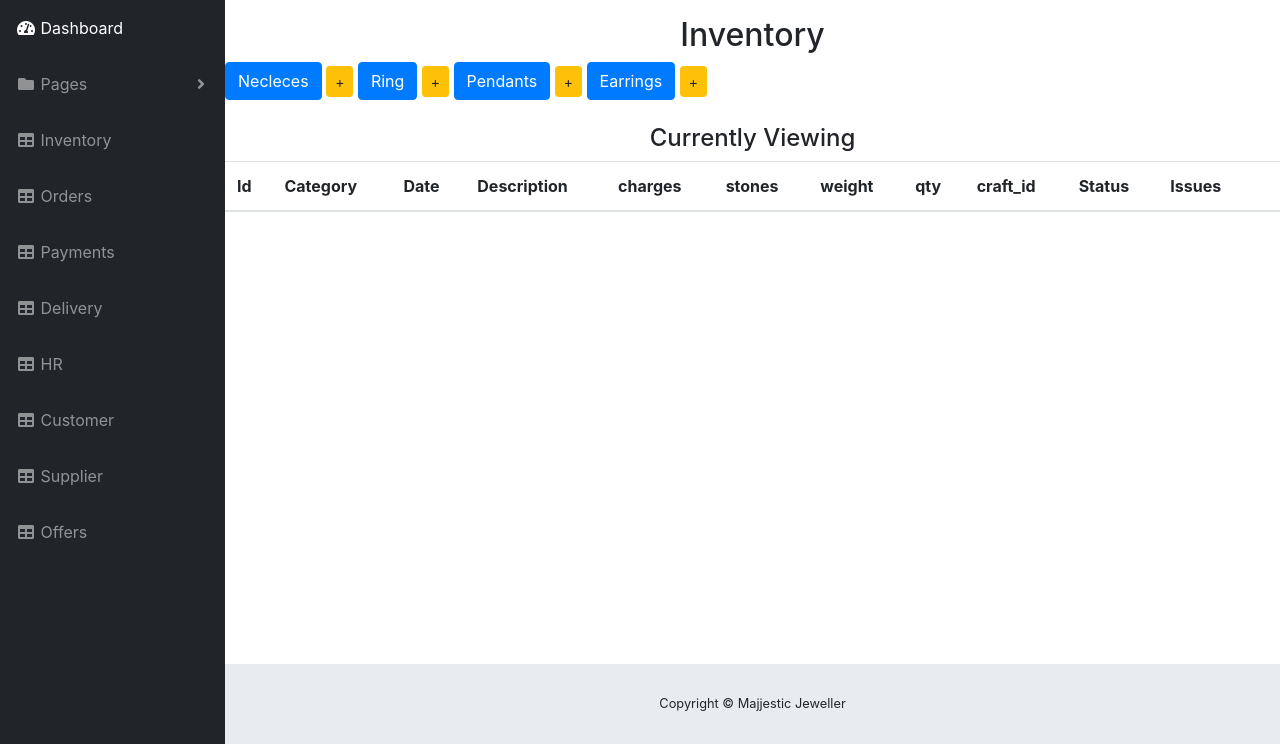
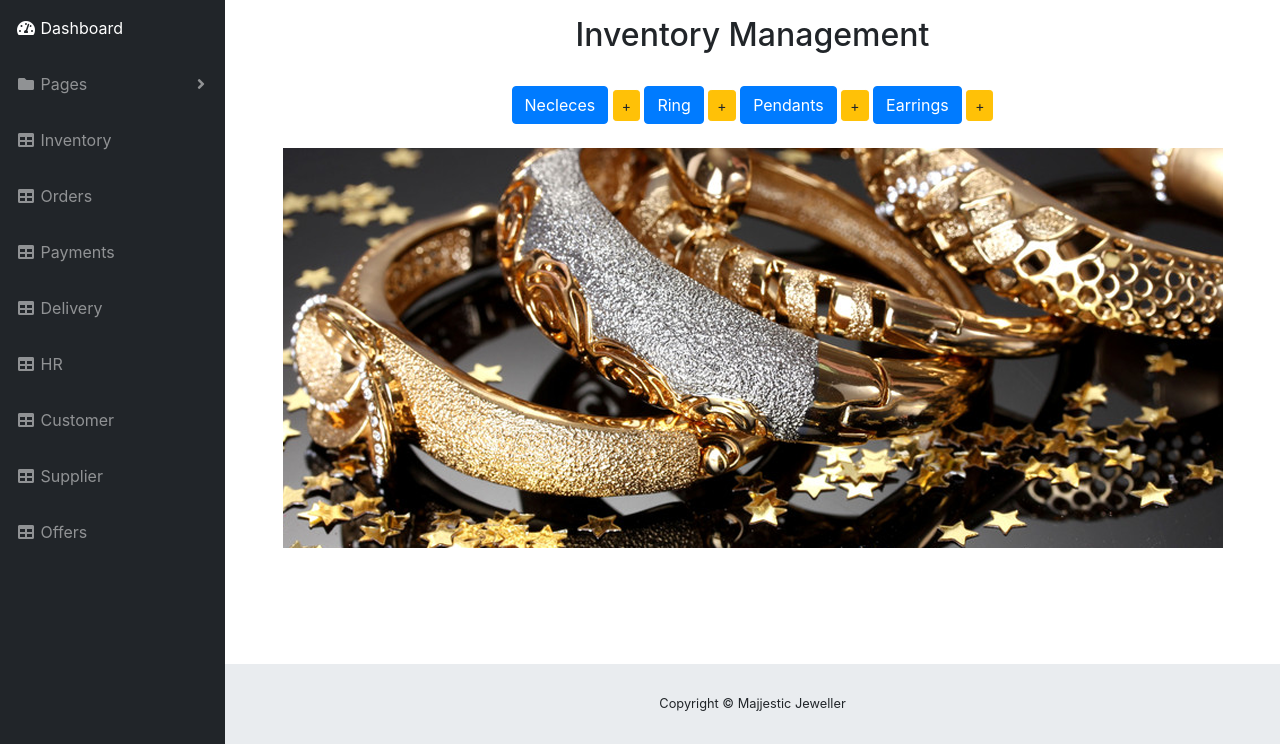
Before and after one commit to isangeeth95/MJsystem, a Django app: page /inventory/ in a window 1280 px wide. Shown: the part 56-800 px from the top of the page. Run offline with Django 3.2, Linux system fonts and the light colour scheme; lists and menus that the app fills with data are empty; some libraries are stand-ins or nearby versions.

Commit message:
Add files via upload

```diff
--- a/templates/inventory.html
+++ b/templates/inventory.html
@@ -1,7 +1,7 @@
 {%  extends 'base.html' %}
 
 {% block dashboard-body %}
-<center><h2 >Inventory</h2></center>
+<center><h2 >Inventory Management</h2><br>
     <div class="button-group">
     <a href="{% url 'display_Necleces' %}" class="btn btn-primary btn-md" role="button">Necleces</a>
     <a href="{% url 'add_Necleces' %}" class="btn btn-warning btn-sm" role="button">+</a>
@@ -14,8 +14,9 @@
 
     <a href="{% url 'display_Earrings' %}" class="btn btn-primary btn-md" role="button">Earrings</a>
     <a href="{% url 'add_Earrings' %}" class="btn btn-warning btn-sm" role="button">+</a>
-</div>
+</div></center>
 <br>
+    {% if header == "Necleces" or header == "Earrings" or header == "Pendants" or header == "Rings"%}
 <center> <h4>Currently Viewing {{ header }}</h4></center>
 <table class="table table-hover">
     <thead>
@@ -77,5 +78,11 @@
     </tbody>
 
 </table>
+    {% else %}
+        {% load staticfiles %}
+        <center><div>
+            <img style="width: 940px; height: 400px;" alt="Image description" src="{% static 'images/image.png' %}"/>
+        </div></center>
+    {% endif %}
 
 {% endblock %}
```
